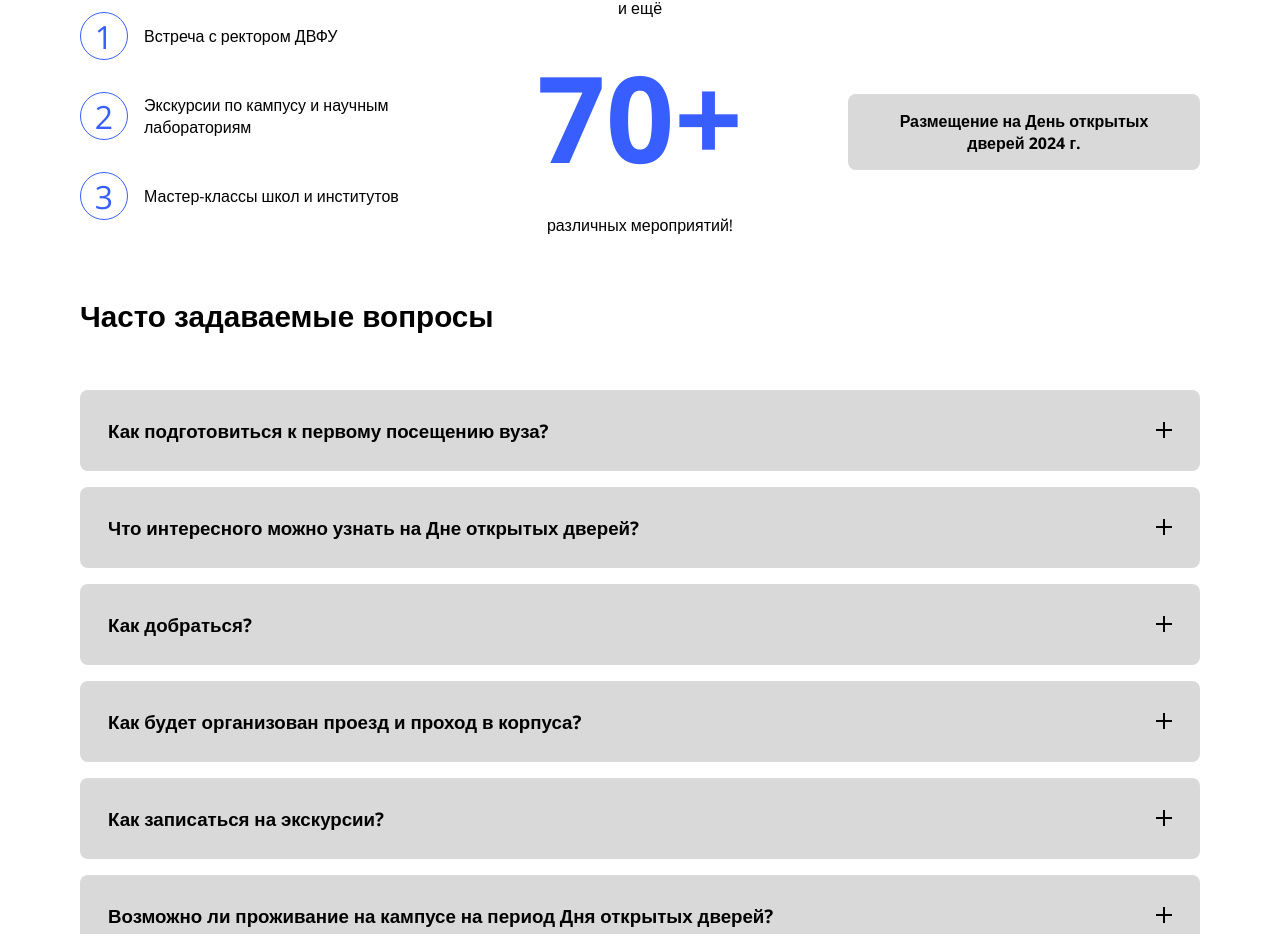
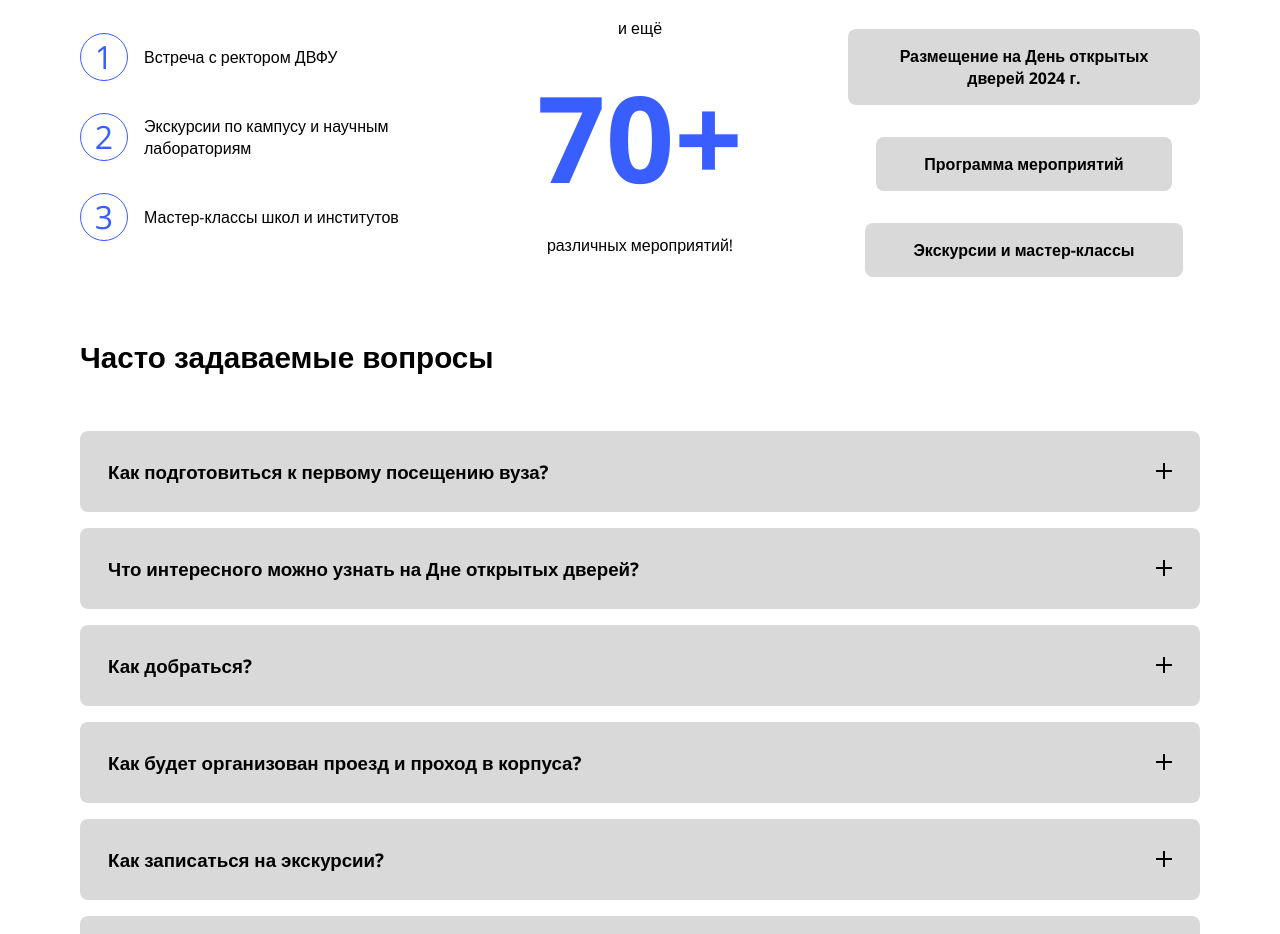
Before and after one commit to mazhugasergei/dod, a Next.js app: page / in a window 1280 px wide. Shown: the part 1328-2262 px from the top of the page. Built offline with nearby package versions, Linux system fonts and the light colour scheme; a web font is replaced by a local one.

Commit message:
Update Plan.tsx

```diff
--- a/src/components/home/Plan.tsx
+++ b/src/components/home/Plan.tsx
@@ -17,8 +17,8 @@ const Plan = () => {
         </li>
         <li className="right grid-item">
           <a href="https://forms.yandex.ru/cloud/65dc6f4cc417f30452f555e8/" className="btn" target="_blank">Размещение на День открытых дверей 2024 г.</a>
-          {/*<a href="/events" className="btn">Программа мероприятий</a>*/}
-          {/*<a href="/excursions" className="btn">Экскурсии и мастер-классы</a>*/}
+          <a href="/events" className="btn">Программа мероприятий</a>
+          <a href="/excursions" className="btn">Экскурсии и мастер-классы</a>
         </li>
       </ul>
     </section>
```
